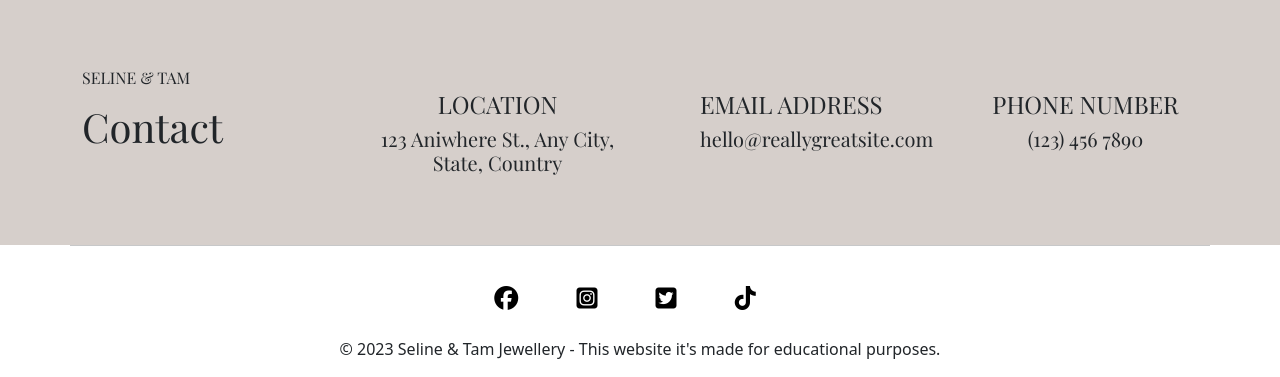
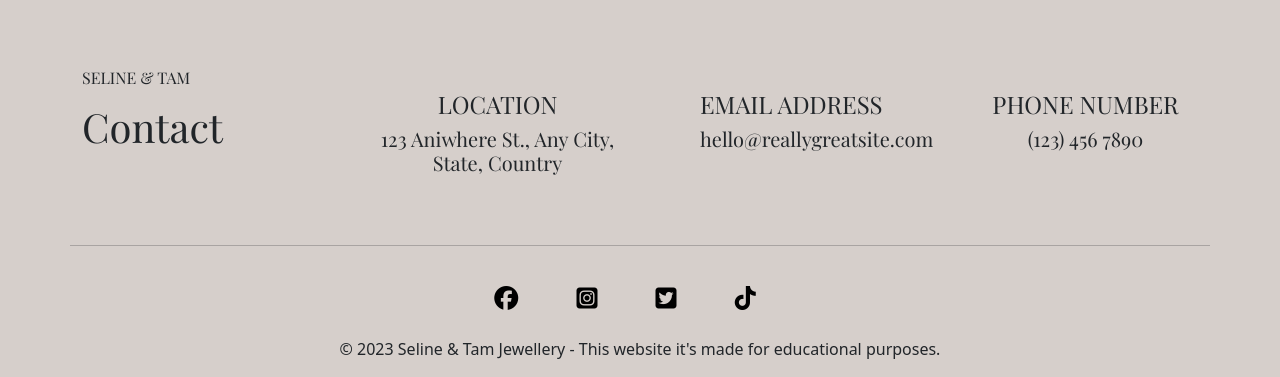
Before and after one commit to SarahGrozav1/jewellery-shop, a Django app: page / in a window 1280 px wide. Shown: the part 5451-5828 px from the top of the page. Run offline with Django 5.2, Linux system fonts and the light colour scheme; some web fonts are replaced.

Commit message:
Add style to the footer

```diff
--- a/jewelleryprj/static/assets/css/style.css
+++ b/jewelleryprj/static/assets/css/style.css
@@ -358,3 +358,16 @@
 #contact h5 {
     margin-bottom: 70px;
 }
+
+/* FOOTER */
+
+footer {
+    background: #D6CFCB;
+}
+
+hr {
+    width: 90%;
+    border: none;
+    border-bottom: 1px solid #000;
+    margin: 20px auto;
+}
```
